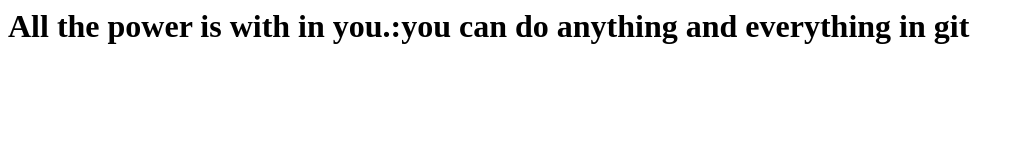
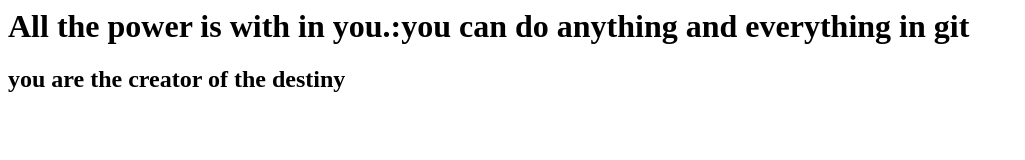
Before and after one commit to vijayasanthipaladug/firstgitrepo, a plain HTML site: page index.html in a window 1280 px wide. Shown: the whole page, without its empty margins (0-1025 px from the left). Drawn offline with Linux system fonts and the light colour scheme.

Commit message:
added 2nd quote

```diff
--- a/index.html
+++ b/index.html
@@ -1,5 +1,7 @@
 <html>
 	<body>
 		<h1>All the power is with in you.:you can do anything and everything in git</h1>
+		<h2>you are the creator of the destiny</h2>
 	</body>
+
 </html>
```
